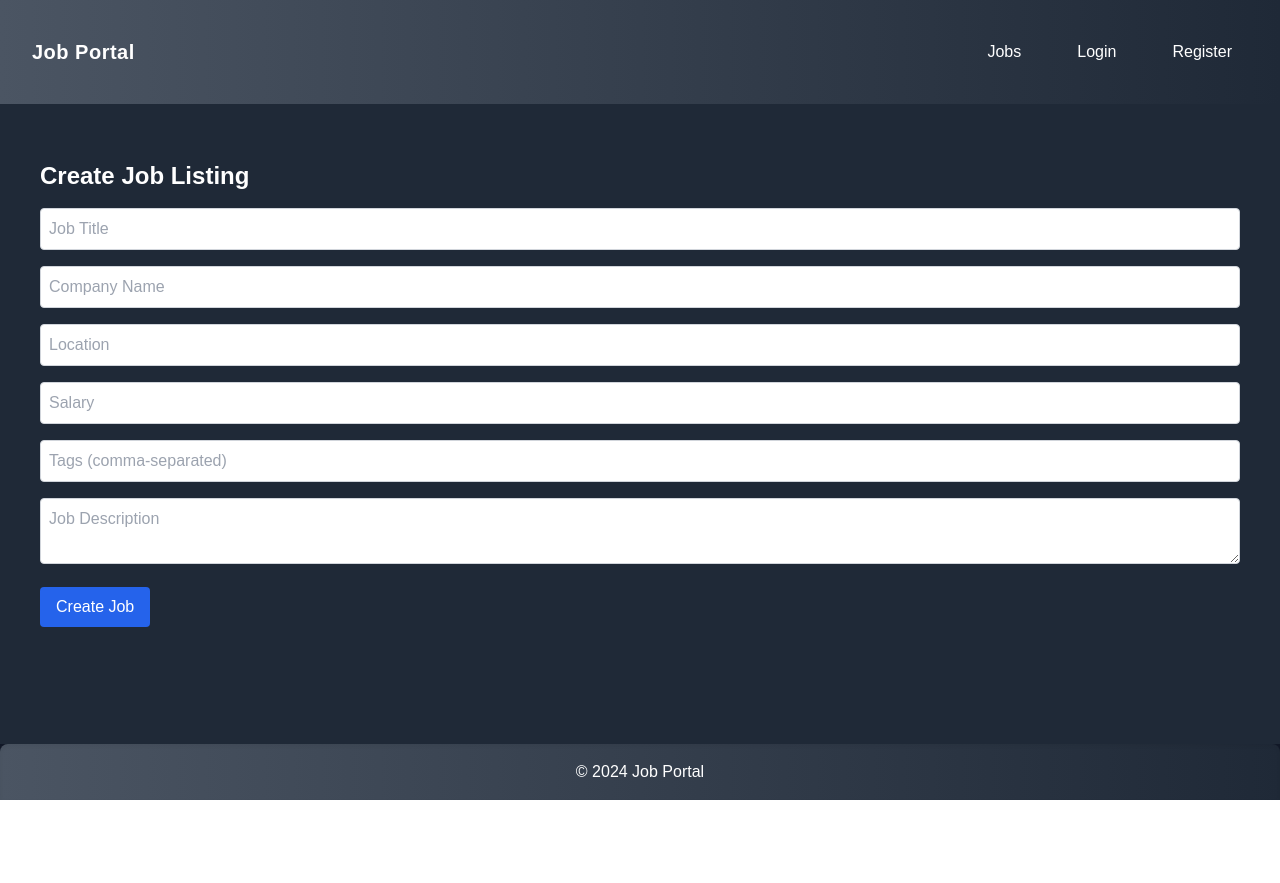
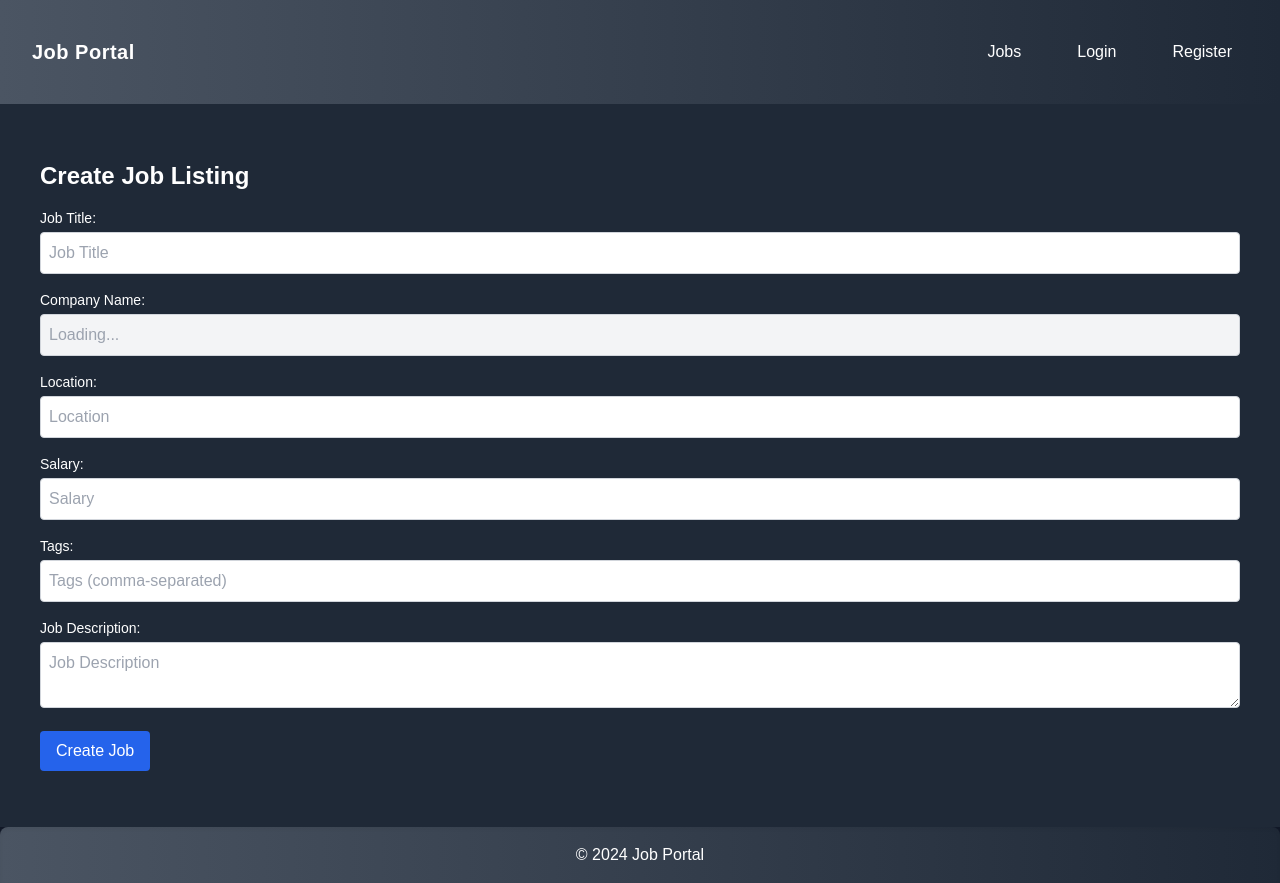
Before and after one commit to vohiqalt/job-portal, a Next.js app: page /jobs/create in a window 1280 px wide. Before the commit the page ends 800 px from the top, so only its background shows below. Built offline with nearby package versions, Linux system fonts and the light colour scheme; no server answers.

Commit message:
add backend logic for company profile management and integrate frontend job creation with company name fetch

```diff
--- a/app/api/user/company-profile/route.ts
+++ b/app/api/user/company-profile/route.ts
@@ -8,44 +8,7 @@ import User from "@/models/User";
 export async function GET() {
   try {
     const session = await getServerSession(authOptions);
-    if (!session) {
-      return NextResponse.json({ error: "Unauthorized" }, { status: 401 });
-    }
-    const email = session.user?.email;
-    if (!email) {
-      return NextResponse.json({ error: "No email found" }, { status: 400 });
-    }
 
-    await dbConnect();
-    const user = await User.findOne({ email });
-    if (!user) {
-      return NextResponse.json({ error: "User not found" }, { status: 404 });
-    }
-    if (user.userType !== "employer") {
-      return NextResponse.json(
-        { error: "Not an employer account." },
-        { status: 403 }
-      );
-    }
-
-    // Return employer fields
-    return NextResponse.json({
-      companyLogo: user.companyLogo,
-      companyName: user.companyName,
-      companyDescription: user.companyDescription,
-      howWeWork: user.howWeWork,
-      // Add more if needed
-    });
-  } catch (error) {
-    console.error("Error fetching company profile:", error);
-    return NextResponse.json({ error: "Internal error" }, { status: 500 });
-  }
-}
-
-// PUT /api/user/company-profile
-export async function PUT(req: Request) {
-  try {
-    const session = await getServerSession(authOptions);
     if (!session) {
       return NextResponse.json({ error: "Unauthorized" }, { status: 401 });
     }
@@ -53,7 +16,7 @@ export async function PUT(req: Request) {
     const email = session.user?.email;
     if (!email) {
       return NextResponse.json(
-        { error: "No email in session" },
+        { error: "No email found in session" },
         { status: 400 }
       );
     }
@@ -64,20 +27,72 @@ export async function PUT(req: Request) {
     if (!user) {
       return NextResponse.json({ error: "User not found" }, { status: 404 });
     }
+
     if (user.userType !== "employer") {
       return NextResponse.json(
-        { error: "Not an employer account." },
+        { error: "Access denied: Not an employer account" },
+        { status: 403 }
+      );
+    }
+
+    // Return employer-specific fields
+    return NextResponse.json({
+      companyLogo: user.companyLogo || "",
+      companyName: user.companyName || "",
+      companyDescription: user.companyDescription || "",
+      howWeWork: user.howWeWork || "",
+    });
+  } catch (error) {
+    console.error("Error fetching company profile:", error);
+    return NextResponse.json(
+      { error: "Internal Server Error" },
+      { status: 500 }
+    );
+  }
+}
+
+// PUT /api/user/company-profile
+export async function PUT(req: Request) {
+  try {
+    const session = await getServerSession(authOptions);
+
+    if (!session) {
+      return NextResponse.json({ error: "Unauthorized" }, { status: 401 });
+    }
+
+    const email = session.user?.email;
+    if (!email) {
+      return NextResponse.json(
+        { error: "No email found in session" },
+        { status: 400 }
+      );
+    }
+
+    await dbConnect();
+
+    const user = await User.findOne({ email });
+    if (!user) {
+      return NextResponse.json({ error: "User not found" }, { status: 404 });
+    }
+
+    if (user.userType !== "employer") {
+      return NextResponse.json(
+        { error: "Access denied: Not an employer account" },
         { status: 403 }
       );
     }
 
     const data = await req.json();
-    user.companyLogo = data.companyLogo || "";
-    user.companyName = data.companyName || user.companyName;
-    user.companyDescription = data.companyDescription || "";
-    user.howWeWork = data.howWeWork || "";
+
+    // Update only the fields that are provided in the request body
+    if (data.companyLogo !== undefined) user.companyLogo = data.companyLogo;
+    if (data.companyName !== undefined) user.companyName = data.companyName;
+    if (data.companyDescription !== undefined)
+      user.companyDescription = data.companyDescription;
+    if (data.howWeWork !== undefined) user.howWeWork = data.howWeWork;
 
     await user.save();
+
     return NextResponse.json({
       message: "Company profile updated successfully",
     });
--- a/app/jobs/create/page.tsx
+++ b/app/jobs/create/page.tsx
@@ -1,6 +1,6 @@
 "use client";
 
-import { useState } from "react";
+import { useEffect, useState } from "react";
 import { useRouter } from "next/navigation";
 
 export default function CreateJobPage() {
@@ -13,7 +13,32 @@ export default function CreateJobPage() {
     description: "",
   });
 
+  const [companyName, setCompanyName] = useState<string | null>(null);
   const router = useRouter();
+
+  // Fetch the user's company name from the profile API
+  useEffect(() => {
+    async function fetchProfile() {
+      try {
+        const res = await fetch("/api/user/company-profile", {
+          method: "GET",
+          credentials: "include",
+        });
+
+        if (res.ok) {
+          const data = await res.json();
+          setCompanyName(data.companyName || "Unknown Company");
+          setForm((prev) => ({ ...prev, company: data.companyName || "" }));
+        } else {
+          console.error("Failed to fetch company profile.");
+        }
+      } catch (err) {
+        console.error("Error fetching profile:", err);
+      }
+    }
+
+    fetchProfile();
+  }, []);
 
   async function handleSubmit(e: React.FormEvent) {
     e.preventDefault();
@@ -40,6 +65,8 @@ export default function CreateJobPage() {
     <main className="p-6">
       <h1 className="text-2xl font-bold mb-4">Create Job Listing</h1>
       <form className="space-y-4" onSubmit={handleSubmit}>
+        <div>
+          <label className="block text-sm font-medium mb-1">Job Title:</label>
           <input
             type="text"
             placeholder="Job Title"
@@ -48,14 +75,23 @@ export default function CreateJobPage() {
             onChange={(e) => setForm({ ...form, title: e.target.value })}
             required
           />
+        </div>
+
+        <div>
+          <label className="block text-sm font-medium mb-1">
+            Company Name:
+          </label>
           <input
             type="text"
-          placeholder="Company Name"
-          className="w-full p-2 border border-gray-300 rounded text-black"
-          value={form.company}
-          onChange={(e) => setForm({ ...form, company: e.target.value })}
-          required
+            value={companyName || ""}
+            placeholder="Loading..."
+            className="w-full p-2 border border-gray-300 rounded text-gray-500 bg-gray-100"
+            disabled
           />
+        </div>
+
+        <div>
+          <label className="block text-sm font-medium mb-1">Location:</label>
           <input
             type="text"
             placeholder="Location"
@@ -64,6 +100,10 @@ export default function CreateJobPage() {
             onChange={(e) => setForm({ ...form, location: e.target.value })}
             required
           />
+        </div>
+
+        <div>
+          <label className="block text-sm font-medium mb-1">Salary:</label>
           <input
             type="text"
             placeholder="Salary"
@@ -72,6 +112,10 @@ export default function CreateJobPage() {
             onChange={(e) => setForm({ ...form, salary: e.target.value })}
             required
           />
+        </div>
+
+        <div>
+          <label className="block text-sm font-medium mb-1">Tags:</label>
           <input
             type="text"
             placeholder="Tags (comma-separated)"
@@ -79,6 +123,12 @@ export default function CreateJobPage() {
             value={form.tags}
             onChange={(e) => setForm({ ...form, tags: e.target.value })}
           />
+        </div>
+
+        <div>
+          <label className="block text-sm font-medium mb-1">
+            Job Description:
+          </label>
           <textarea
             placeholder="Job Description"
             className="w-full p-2 border border-gray-300 rounded text-black"
@@ -86,6 +136,8 @@ export default function CreateJobPage() {
             onChange={(e) => setForm({ ...form, description: e.target.value })}
             required
           />
+        </div>
+
         <button
           type="submit"
           className="px-4 py-2 bg-blue-600 text-white rounded hover:bg-blue-700"
```
Lines whose indentation alone changed are shown as unchanged.
